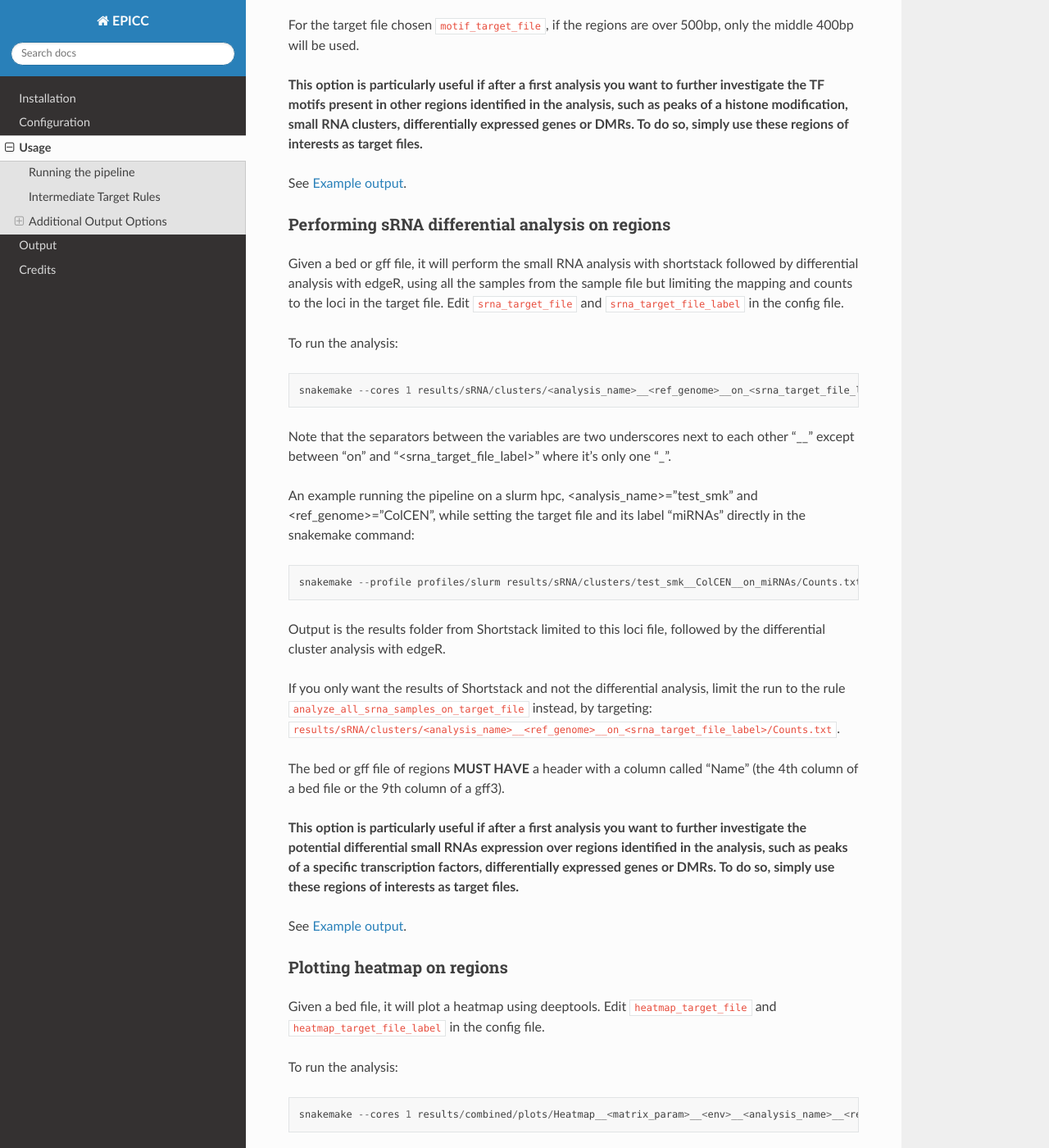
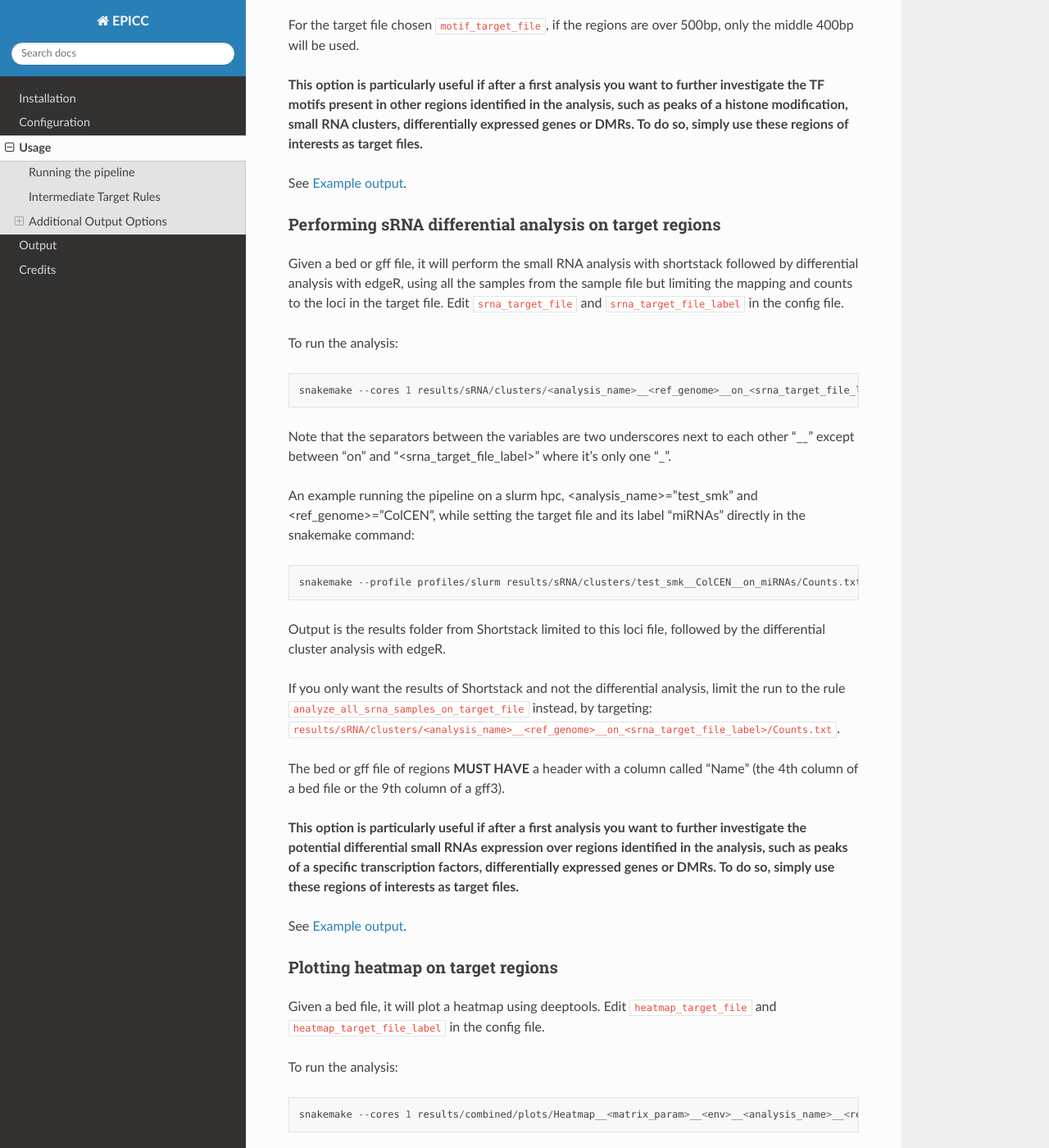
Before and after one commit to joncahn/epicc-documentation, a Sphinx documentation site: the page built from docs/source/usage.rst, in a window 1280 px wide and 1400 px high, scrolled down 4395 px. Shown: the whole window at 82% size. Built offline with Sphinx 7.4.7 and the Read the Docs theme 3.1.0, drawn with Linux system fonts in a browser that asks for light colours; some of the changed text lies outside the part shown.

Commit message:
Update usage.rst

```diff
--- a/docs/source/usage.rst
+++ b/docs/source/usage.rst
@@ -145,8 +145,8 @@ For the target file chosen ``motif_target_file``, if the regions are over 500bp,
 See :ref:`Example output <ref-motifs-analysis>`.
 
 
-Performing sRNA differential analysis on regions
-++++++++++++++++++++++++++++++++++++++++++++++++
+Performing sRNA differential analysis on target regions
++++++++++++++++++++++++++++++++++++++++++++++++++++++++
 
 Given a bed or gff file, it will perform the small RNA analysis with shortstack followed by differential analysis with edgeR, using all the samples from the sample file but limiting the mapping and counts to the loci in the target file. Edit ``srna_target_file`` and ``srna_target_file_label`` in the config file.
 
@@ -175,8 +175,8 @@ The bed or gff file of regions **MUST HAVE** a header with a column called "Name
 See :ref:`Example output <ref-cluster-diff-expression>`.
 
 
-Plotting heatmap on regions
-+++++++++++++++++++++++++++
+Plotting heatmap on target regions
+++++++++++++++++++++++++++++++++++
 
 Given a bed file, it will plot a heatmap using deeptools. Edit ``heatmap_target_file`` and ``heatmap_target_file_label`` in the config file.
 
@@ -224,8 +224,8 @@ The size of the scaled regions ``middle`` (-m in deeptools), the size of the sur
 See :ref:`Example output <fig-heatmap-deeptools>`.
 
 
-Plotting metaplot profiles on regions
-+++++++++++++++++++++++++++++++++++++
+Plotting metaplot profiles on target regions
+++++++++++++++++++++++++++++++++++++++++++++
 
 Given a bed file, it will plot a metaplot profile using deeptools. Edit ``heatmap_target_file`` and ``heatmap_target_file_label`` in the config file.
 
@@ -260,8 +260,8 @@ The size of the scaled regions ``middle`` (-m in deeptools), the size of the sur
 See :ref:`Example output <fig-metaplot-deeptools>`.
 
 
-Plotting browser screenshots on regions
-+++++++++++++++++++++++++++++++++++++++
+Plotting browser screenshots on target regions
+++++++++++++++++++++++++++++++++++++++++++++++
 
 Given a region file, it will plot a browser screenshot using Gviz on R. Edit ``browser_target_file`` and ``browser_target_file_label`` in the config file.
 
```
